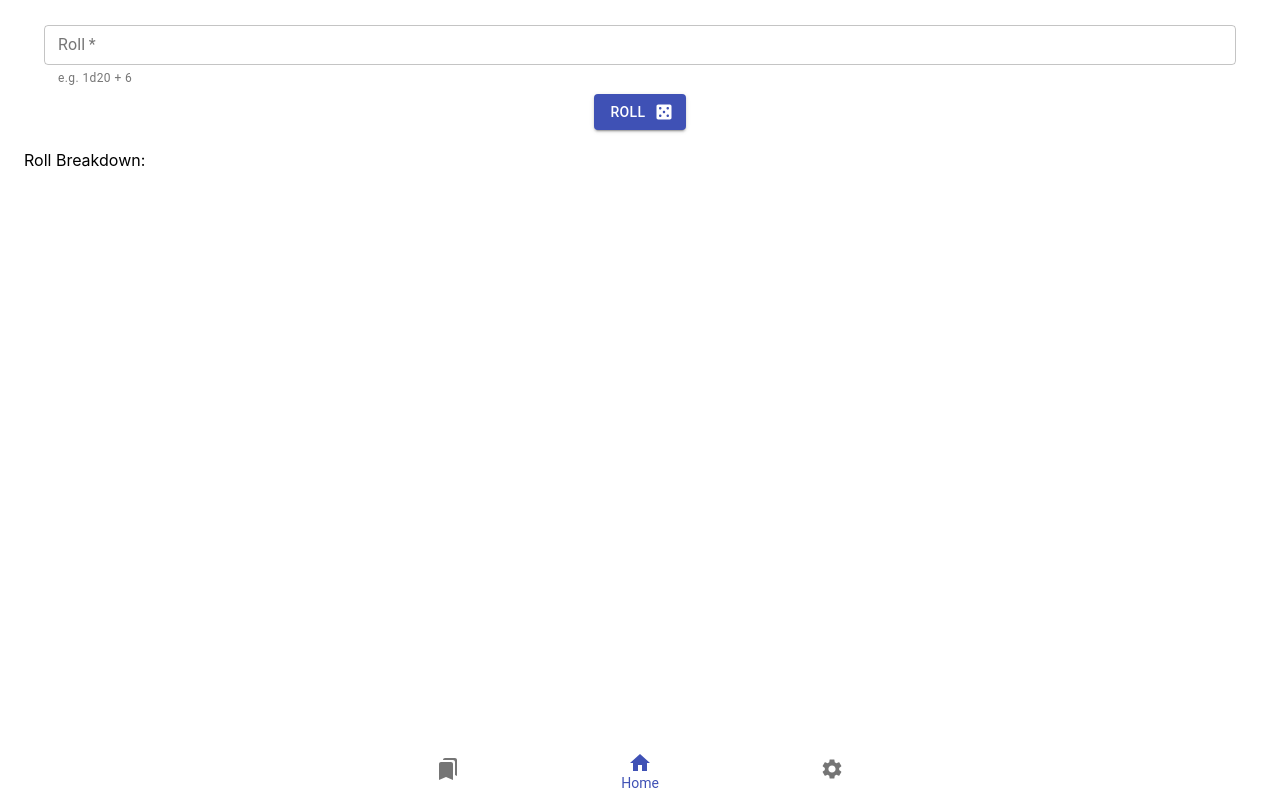
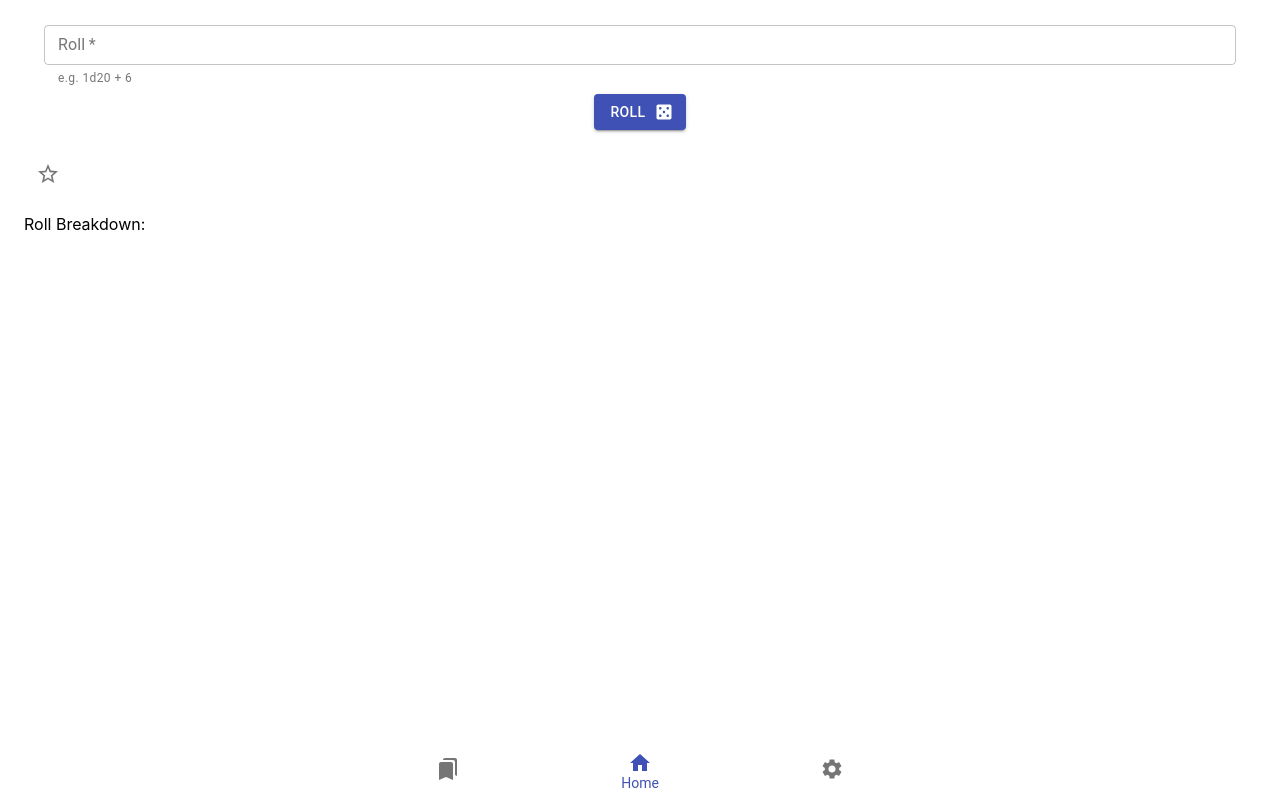
Before and after one commit to sarahlawrence/dice-roller, a React (Create React App) app: page / in a window 1280 px wide. Built offline with nearby package versions, Linux system fonts and the light colour scheme.

Commit message:
WIP start of save custom rolls from homepage

```diff
--- a/src/routes/Home.tsx
+++ b/src/routes/Home.tsx
@@ -1,11 +1,18 @@
 import { useState } from "react";
+
+import { IconButton } from "@material-ui/core";
+import StarIcon from "@material-ui/icons/StarBorder";
+import StarFilledIcon from "@material-ui/icons/Star";
+
 import TextInputRoll from "../components/TextInputRoll";
 import parseRoll from "../utils/parse";
 import roll, { printDice, printExtendedRoll } from "../utils/dice";
 import { ExtendedTotal, Roll } from "types";
+import SaveRoll from "components/SaveRoll";
 
 export default function HomeRoute() {
   // TODO maybe this should be useReducer
+  const [isSavePanelOpen, toggleSavePanel] = useState(false);
   const [currentRoll, setCurrentRoll] = useState<null | Roll>(null);
   const [currentExtended, setCurrentExtended] = useState<null | ExtendedTotal>(
     null
@@ -20,9 +27,24 @@ export default function HomeRoute() {
     setTotal(extendedTotal.total);
   };
 
+  const handleSavePanelButtonPress = () => {
+    toggleSavePanel(!isSavePanelOpen);
+  };
+
+  const handleSaveRoll = () => {
+    // TODO: save the input.. this might actually have to be redux to share between routes.
+  };
+
   return (
     <div className="custom-rolls">
       <TextInputRoll onSubmit={handleRoll} />
+      <IconButton onClick={handleSavePanelButtonPress}>
+        {isSavePanelOpen ? <StarFilledIcon /> : <StarIcon />}
+      </IconButton>
+      {/* TODO: make this a name only field..  */}
+      {isSavePanelOpen && <SaveRoll onSubmit={handleSaveRoll} />}
+
+      {/* TODO: THIS IS ALL THE DISPLAY STUFF THAT SHOULD BE MOVED! */}
       {currentRoll && <p>Current roll is: {printDice(currentRoll)}</p>}
       {total > -1 && <p>Total: {total}</p>}
       <p>Roll Breakdown:</p>
```
Also changed, not shown: src/components/TextInputRoll.tsx (+8 -1 lines).
